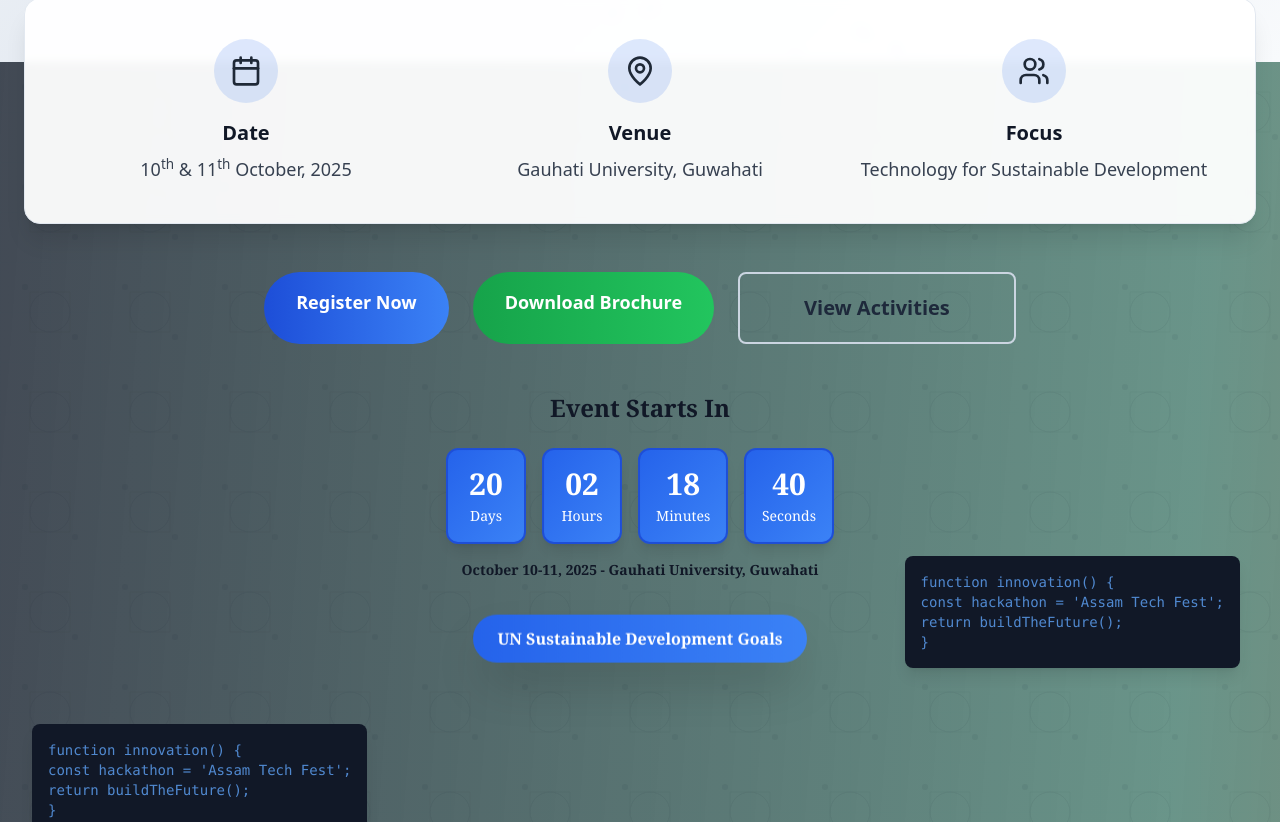
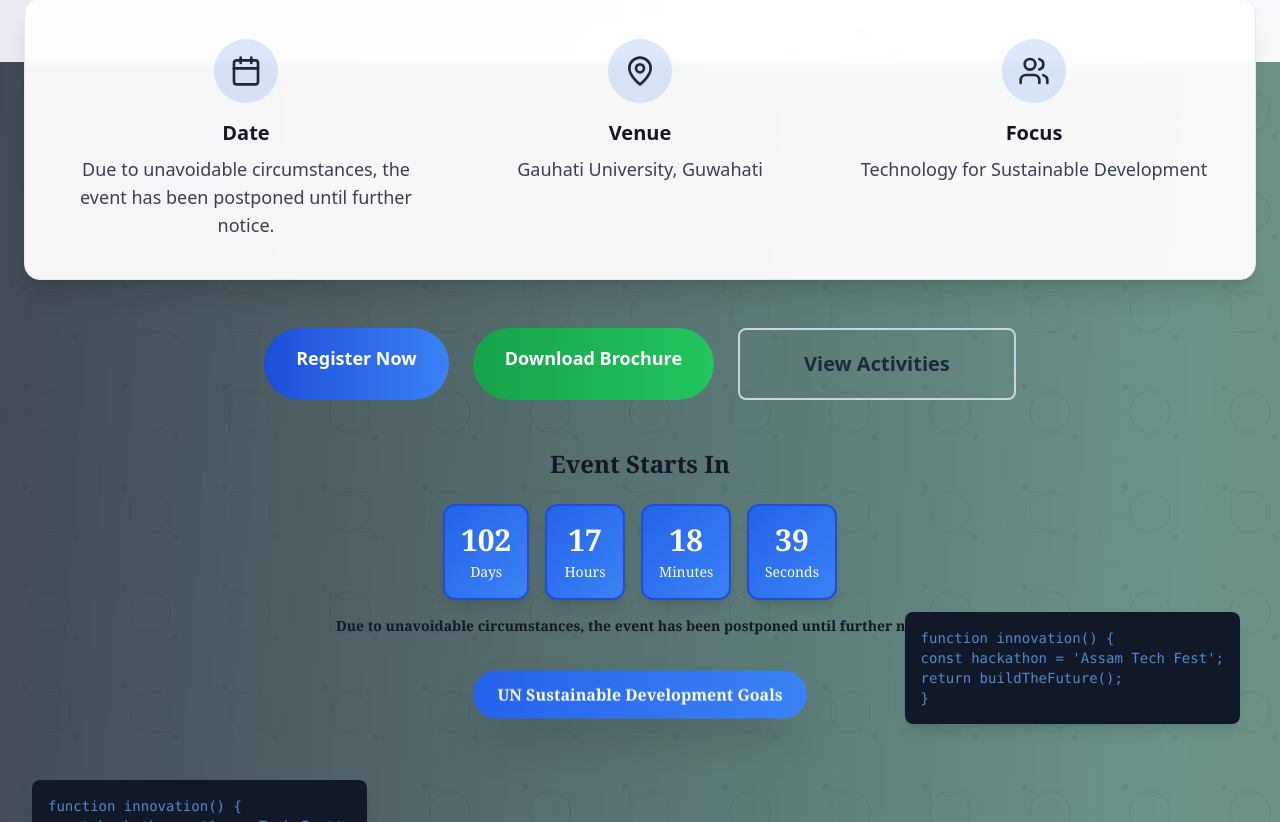
Before and after one commit to nagnitin/GU-SIH-1.0, a React (Vite) app: page / in a window 1280 px wide. Shown: the part 738-1560 px from the top of the page. Built offline with nearby package versions, Linux system fonts and the light colour scheme.

Commit message:
Replace all October 2025 dates with postponement message: 'Due to unavoidable circumstances, the event has been postponed until further notice.'

```diff
--- a/src/App.tsx
+++ b/src/App.tsx
@@ -314,7 +314,7 @@ function App() {
                 <p
                   className="text-gray-700 font-medium text-base md:text-lg"
                   dangerouslySetInnerHTML={{
-                    __html: "10<sup>th</sup> & 11<sup>th</sup> October, 2025",
+                    __html: "Due to unavoidable circumstances, the event has been postponed until further notice.",
                   }}
                 ></p>
             </div>
@@ -1111,7 +1111,7 @@ function App() {
                   <span className="font-semibold">Submission must include: Team name, Authorization/Nomination letter scans, Team member details, Problem statement chosen, and a 10‑slide PDF (title, description, presentation)</span>
                 </li>
               </ul>
-              <p className="text-sm text-gray-800 font-semibold">Results to be declared on or before <span className="font-bold">October 3, 2025</span>.</p>
+              <p className="text-sm text-gray-800 font-semibold">Due to unavoidable circumstances, the event has been postponed until further notice.</p>
             </ThreeDCard>
           </div>
 
@@ -1363,7 +1363,7 @@ function App() {
               <h3 className="text-2xl font-bold text-gray-900 font-serif">Application & Submission</h3>
               <ul className="space-y-2 text-gray-800">
                 <li>• Applications must be submitted through the GUenARK Portal</li>
-                <li>• Deadline: <span className="font-semibold">October 3, 2025</span></li>
+                <li>• Due to unavoidable circumstances, the event has been postponed until further notice.</li>
               </ul>
 
               <h3 className="text-2xl font-bold text-gray-900 font-serif mt-6">Required Documents</h3>
--- a/src/components/CountdownTimer.tsx
+++ b/src/components/CountdownTimer.tsx
@@ -9,8 +9,8 @@ const CountdownTimer: React.FC = () => {
   });
 
   useEffect(() => {
-    // Set target date to October 10, 2025 (GUenARK 2025 start date)
-    const targetDate = new Date('2025-10-10T09:00:00').getTime();
+    // Event postponed - no countdown needed
+    const targetDate = new Date('2025-12-31T23:59:59').getTime();
 
     const timer = setInterval(() => {
       const now = new Date().getTime();
@@ -61,7 +61,7 @@ const CountdownTimer: React.FC = () => {
         ))}
       </div>
       <p className="text-sm md:text-sm text-gray-900 mt-3 md:mt-4 font-serif px-2 font-semibold">
-        October 10-11, 2025 - Gauhati University, Guwahati
+        Due to unavoidable circumstances, the event has been postponed until further notice.
       </p>
     </div>
   );
```
